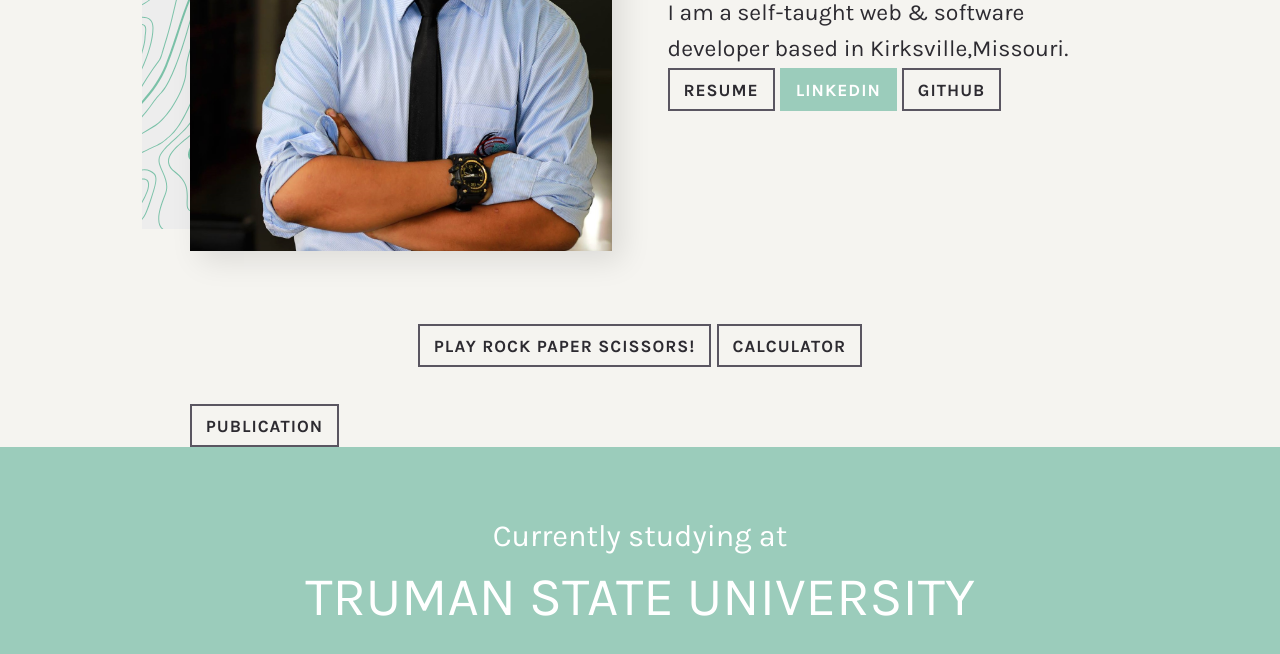
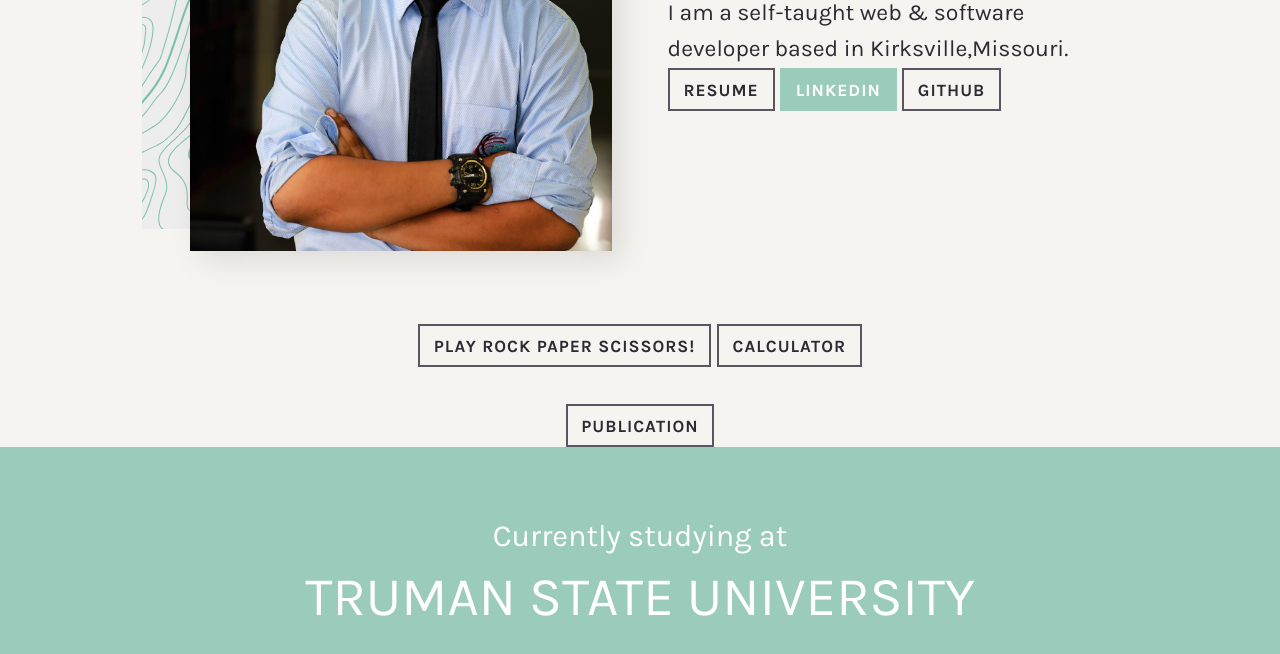
Before and after one commit to shibampokerail/Portfolio-Website, a plain HTML site: page index.html in a window 1280 px wide. Shown: the part 388-1042 px from the top of the page. Drawn offline with nearby package versions, Linux system fonts and the light colour scheme.

Commit message:
Update index.html

```diff
--- a/index.html
+++ b/index.html
@@ -61,7 +61,7 @@
             <div>
               <center>  <a class="btn btn--outline btn--sm" href="https://www.shibampokhrel.com/rockps/">Play Rock Paper Scissors!</a>
                 <a class="btn btn--outline btn--sm" href="https://www.shibampokhrel.com/calculator">Calculator</a></center><br>
-                <a class="btn btn--outline btn--sm" href="https://drive.google.com/file/d/1V0YOuQHO6ylMZby4rl_ToNPVDOJBxkvs/view?usp=sharing">Publication</a>
+                <center><a class="btn btn--outline btn--sm" href="https://drive.google.com/file/d/1V0YOuQHO6ylMZby4rl_ToNPVDOJBxkvs/view?usp=sharing">Publication</a></center>
 
 
             </div>
```
